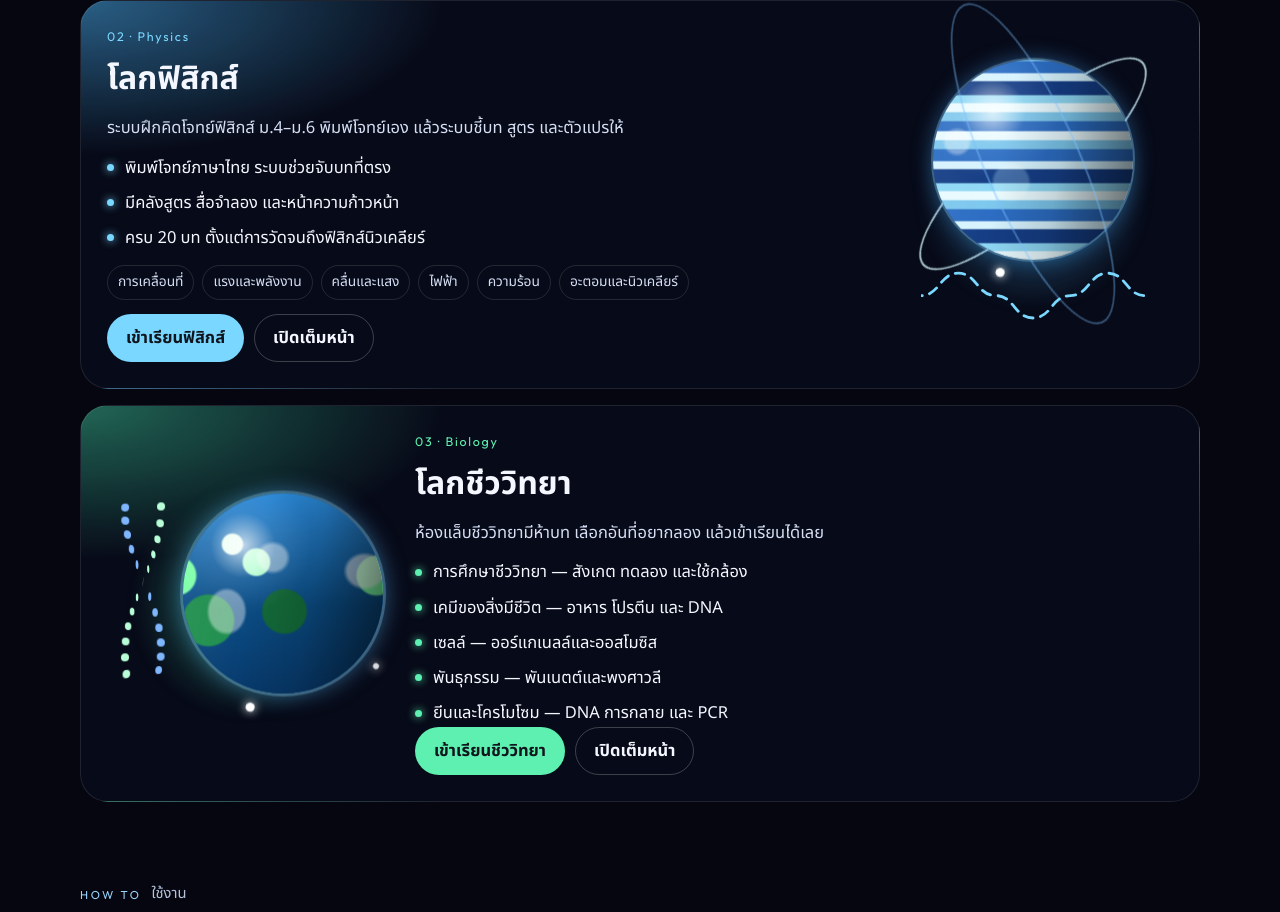
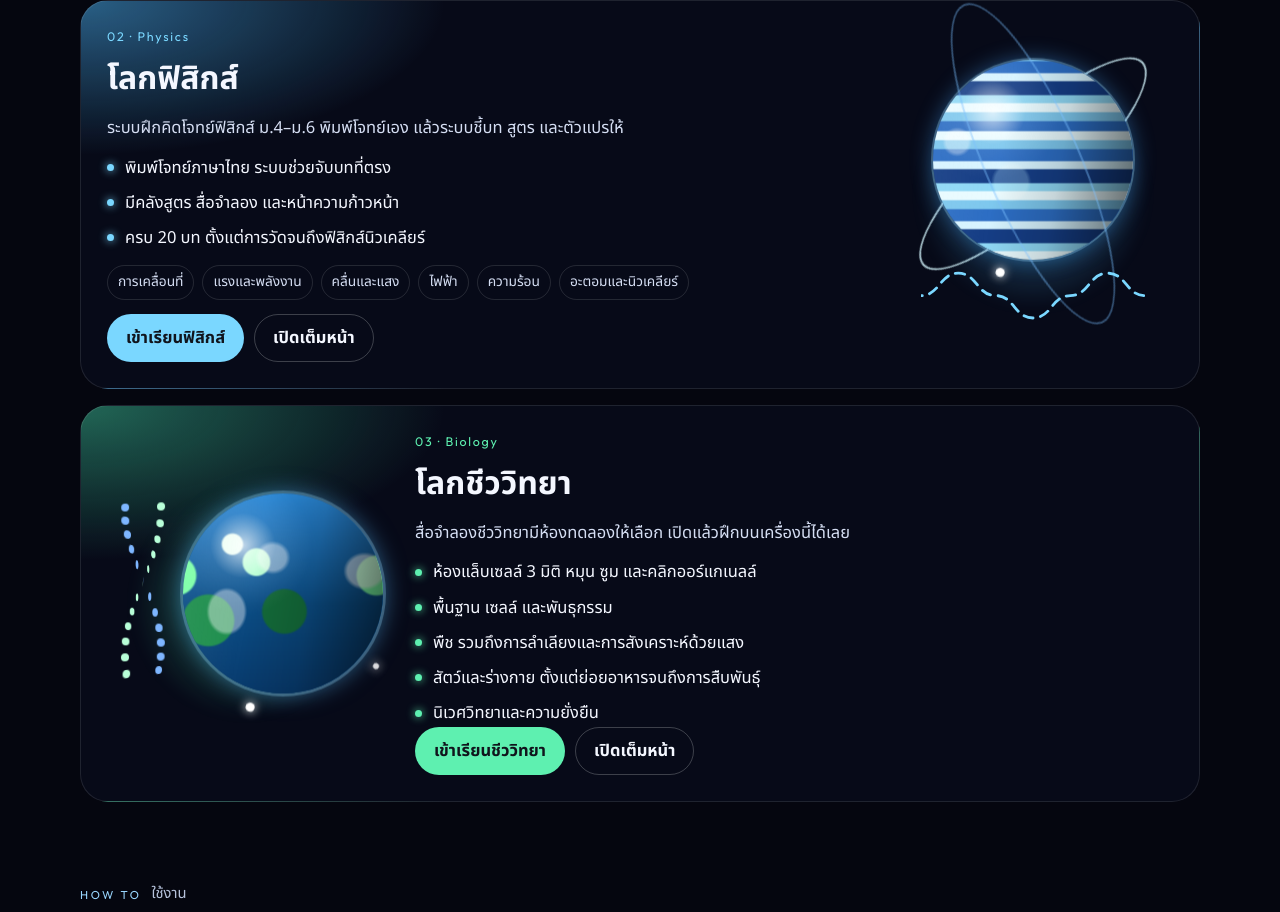
Before and after one commit to nonapratpratedfiled2550-ai/science-learning, a plain HTML site: page index.html in a window 1280 px wide. Shown: the part 1491-2403 px from the top of the page. Drawn offline with Linux system fonts and the light colour scheme.

Commit message:
Add files via upload

```diff
--- a/index.html
+++ b/index.html
@@ -84,7 +84,7 @@
             </a>
             <a class="orb tone-bio" data-world="biology" href="#biology" style="left:80%;top:76%">
               <span class="sphere bio"><span class="globe"><span class="clouds"></span></span><i class="sat"></i><i class="sat s2"></i></span>
-              <span class="orb-copy"><span class="orb-name">ชีววิทยา</span><span class="orb-sub">ห้าบทเรียน</span></span>
+              <span class="orb-copy"><span class="orb-name">ชีววิทยา</span><span class="orb-sub">สื่อจำลอง</span></span>
             </a>
           </div>
 
@@ -107,7 +107,7 @@
             </a>
             <a class="choice tone-bio" data-world="biology" href="#biology">
               <span class="dot" aria-hidden="true"></span>
-              <span><strong>ชีววิทยา</strong><small>ห้าบท ตั้งแต่เซลล์จนถึงยีน</small></span>
+              <span><strong>ชีววิทยา</strong><small>ห้องแล็บ 3 มิติ เซลล์ พืช สัตว์ และนิเวศ</small></span>
               <span class="go">เข้าเรียน</span>
             </a>
             <a class="textlink" href="#worlds">ดูว่าแต่ละโลกมีอะไร</a>
@@ -191,17 +191,17 @@
           <div class="band-copy">
             <p class="index" translate="no">03 · Biology</p>
             <h3>โลกชีววิทยา</h3>
-            <p class="blurb">ห้องแล็บชีววิทยามีห้าบท เลือกอันที่อยากลอง แล้วเข้าเรียนได้เลย</p>
+            <p class="blurb">สื่อจำลองชีววิทยามีห้องทดลองให้เลือก เปิดแล้วฝึกบนเครื่องนี้ได้เลย</p>
             <ul class="points">
-              <li>การศึกษาชีววิทยา — สังเกต ทดลอง และใช้กล้อง</li>
-              <li>เคมีของสิ่งมีชีวิต — อาหาร โปรตีน และ DNA</li>
-              <li>เซลล์ — ออร์แกเนลล์และออสโมซิส</li>
-              <li>พันธุกรรม — พันเนตต์และพงศาวลี</li>
-              <li>ยีนและโครโมโซม — DNA การกลาย และ PCR</li>
+              <li>ห้องแล็บเซลล์ 3 มิติ หมุน ซูม และคลิกออร์แกเนลล์</li>
+              <li>พื้นฐาน เซลล์ และพันธุกรรม</li>
+              <li>พืช รวมถึงการลำเลียงและการสังเคราะห์ด้วยแสง</li>
+              <li>สัตว์และร่างกาย ตั้งแต่ย่อยอาหารจนถึงการสืบพันธุ์</li>
+              <li>นิเวศวิทยาและความยั่งยืน</li>
             </ul>
             <div class="actions">
               <a class="btn primary" href="#biology">เข้าเรียนชีววิทยา</a>
-              <a class="btn ghost" href="https://bio-pi-dun.vercel.app/index.html" target="_blank" rel="noopener noreferrer">เปิดเต็มหน้า</a>
+              <a class="btn ghost" href="https://bio-learning.vercel.app" target="_blank" rel="noopener noreferrer">เปิดเต็มหน้า</a>
             </div>
           </div>
         </article>
--- a/universe.js
+++ b/universe.js
@@ -18,7 +18,7 @@
       th: "ชีววิทยา",
       en: "Biology",
       color: "#5ef0b0",
-      url: "https://bio-pi-dun.vercel.app/index.html"
+      url: "https://bio-learning.vercel.app"
     }
   };
 
```
